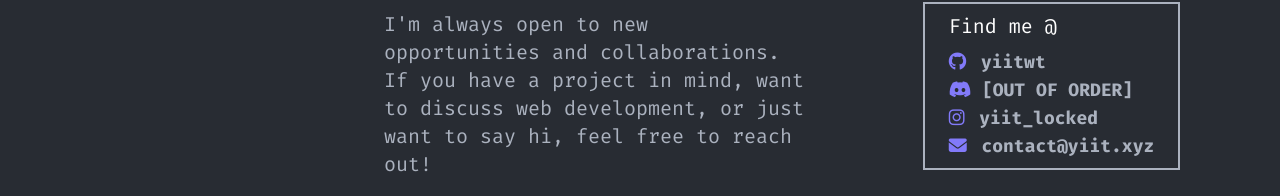
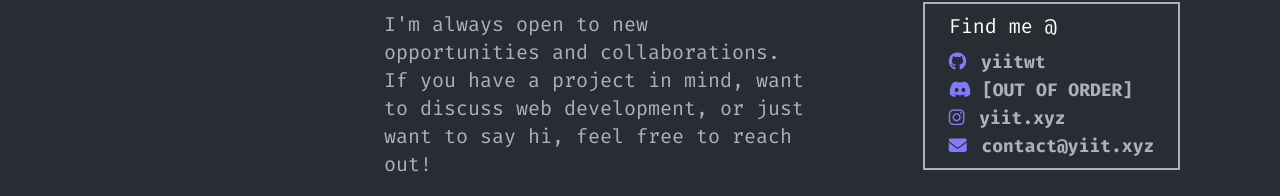
Before and after one commit to YiitWT/yiit.xyz, a React (Vite) app: page / in a window 1280 px wide. Shown: the part 4046-4242 px from the top of the page. Built offline with nearby package versions, Linux system fonts and the light colour scheme; what tailwindcss-animated would draw is missing.

Commit message:
Ion even remember what i fixed

```diff
--- a/src/components/Contact.tsx
+++ b/src/components/Contact.tsx
@@ -36,7 +36,7 @@ const Contact = () => {
               </a>
             </li>
             <li className="text-lg font-bold">
-              <a target="_blank" href="https://instagram.com/yiit_locked" >
+              <a target="_blank" href="https://instagram.com/yiit.xyz" >
                 <span className="text-primary"><i className="fa-brands fa-instagram text-primary pr-1"></i></span> {t("contact_instagram")}
               </a>
             </li>
--- a/src/i18n/en.json
+++ b/src/i18n/en.json
@@ -33,7 +33,7 @@
   "contact_find_me": "Find me @",
   "contact_github": "yiitwt",
   "contact_discord": "[OUT OF ORDER]",
-  "contact_instagram": "yiit_locked",
+  "contact_instagram": "yiit.xyz",
   "contact_email": "contact@yiit.xyz",
   "footer_made_with": "Made with ❤ by Yiğit",
   "footer_rights": "All rights reserved.",
```
